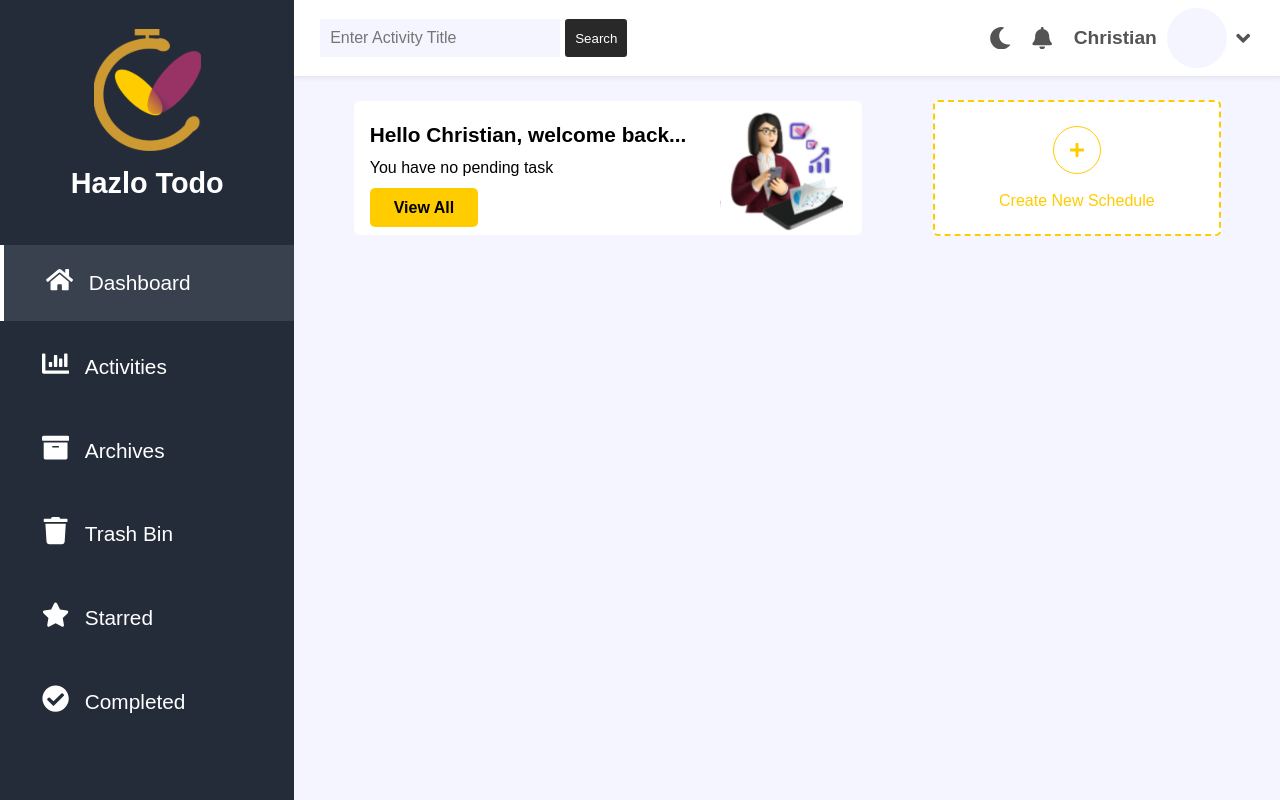
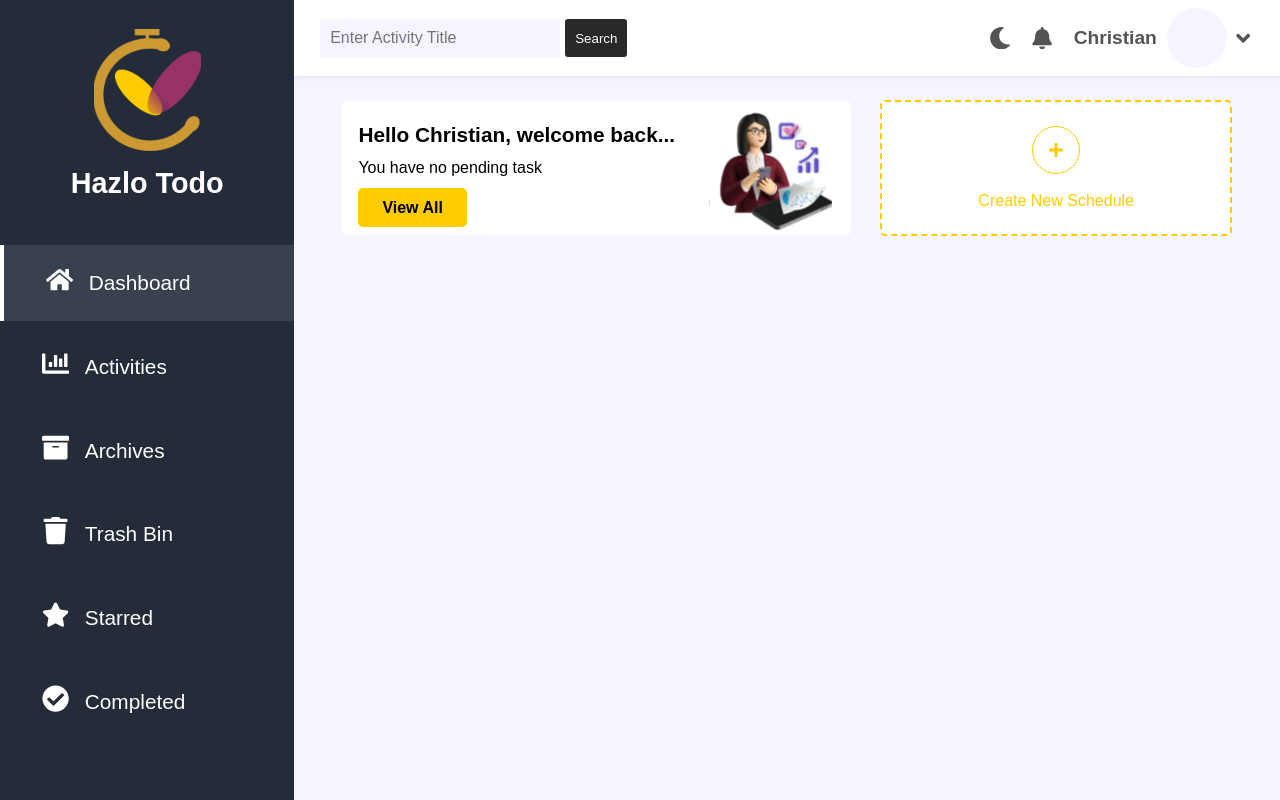
Before and after one commit to Praisecodes/Hazlo_Todo, a React (Vite) app: page /dashboard in a window 1280 px wide. Built offline with nearby package versions, Linux system fonts and the light colour scheme.

Commit message:
[Update] Fix styling

```diff
--- a/src/styles/_workarea.scss
+++ b/src/styles/_workarea.scss
@@ -134,11 +134,11 @@
             background-color: transparent;
         }
         .dashboard{
-            padding: 1rem 1.5rem;
+            padding: 1rem 3rem;
             .welcome{
                 display: flex;
                 align-items: center;
-                justify-content: space-around;
+                justify-content: space-between;
                 flex-wrap: wrap;
                 .welcomeMsg{
                     background-color: white;
@@ -187,7 +187,7 @@
                     flex-direction: column;
                     justify-content: center;
                     align-items: center;
-                    padding: 1.5rem 4rem;
+                    padding: 1.5rem 6rem;
                     border-radius: 5px;
                     cursor: pointer;
                     border: 2px dashed #ffcc00;
--- a/src/styles/index.css
+++ b/src/styles/index.css
@@ -563,12 +563,12 @@ body {
   background-color: transparent;
 }
 .container .mainContainer .dashboard {
-  padding: 1rem 1.5rem;
+  padding: 1rem 3rem;
 }
 .container .mainContainer .dashboard .welcome {
   display: flex;
   align-items: center;
-  justify-content: space-around;
+  justify-content: space-between;
   flex-wrap: wrap;
 }
 .container .mainContainer .dashboard .welcome .welcomeMsg {
@@ -616,7 +616,7 @@ body {
   flex-direction: column;
   justify-content: center;
   align-items: center;
-  padding: 1.5rem 4rem;
+  padding: 1.5rem 6rem;
   border-radius: 5px;
   cursor: pointer;
   border: 2px dashed #ffcc00;
```
Also changed, not shown: 1 other file (tests, documents, lock files or other folders).
